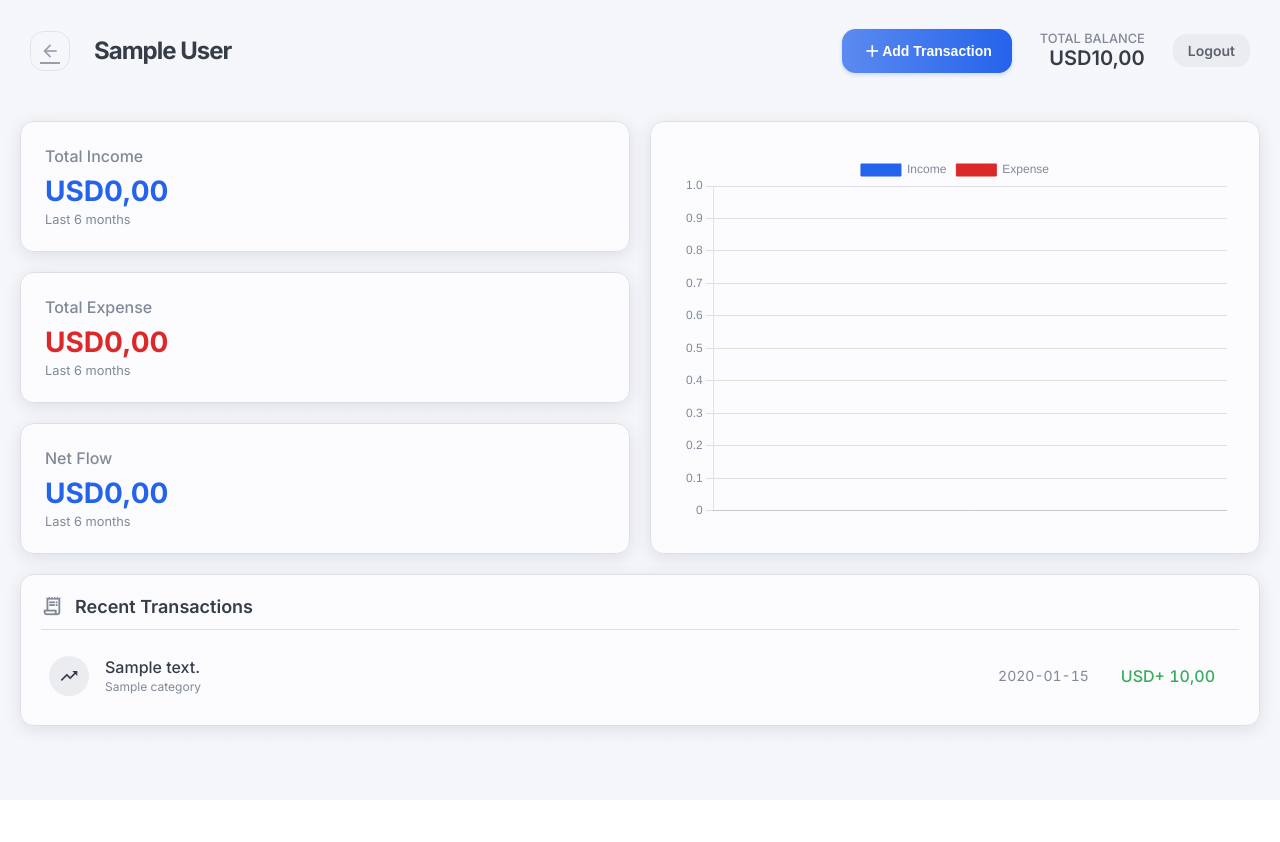
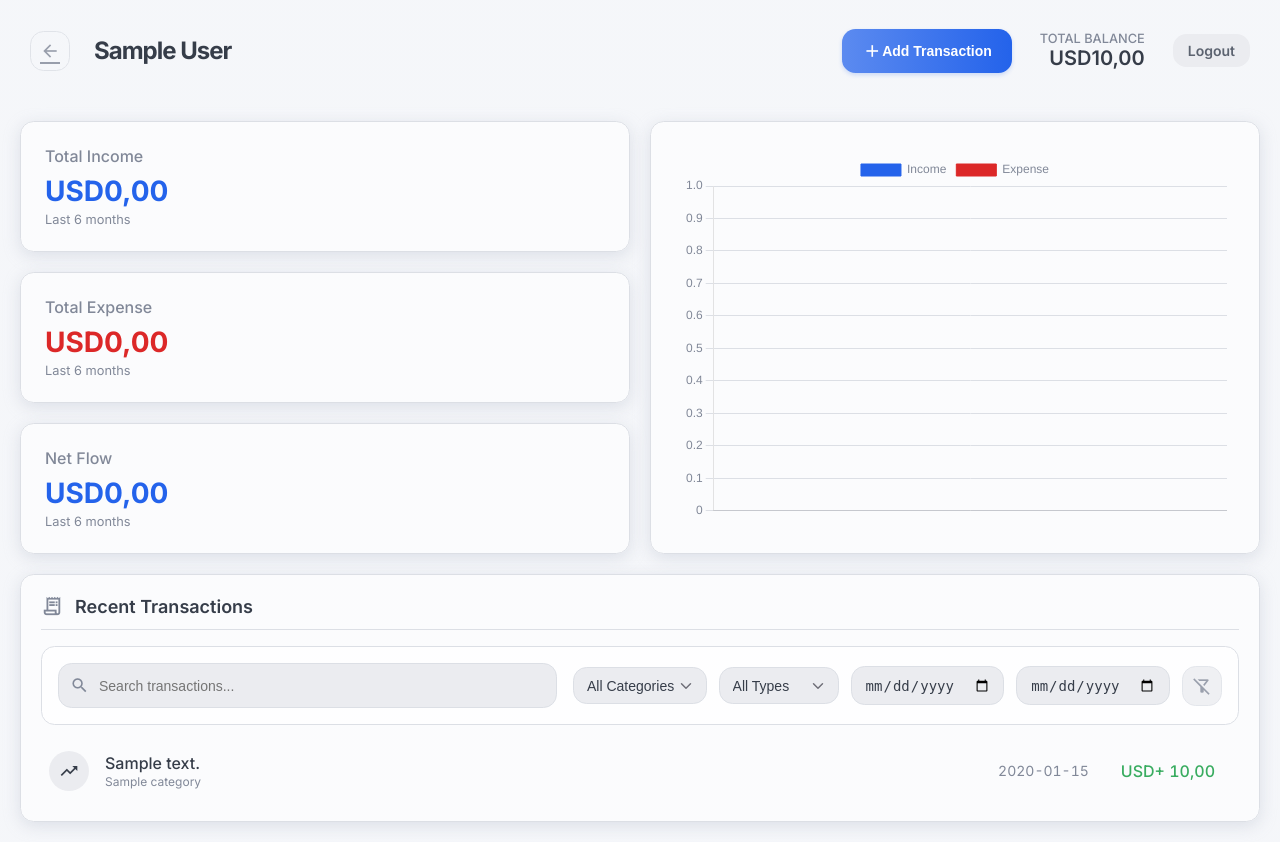
Before and after one commit to them3rcury/easy-finance, a Flask app: page /account/1 in a window 1280 px wide. Before the commit the page ends 741 px from the top, so only its background shows below. Run offline with Flask 3, Linux system fonts and the light colour scheme; a user stored in the database is signed in; tables that the repository leaves empty hold one stand-in row (values such as "Sample post").

Commit message:
Improved search and filtering and styling fixes

```diff
--- a/app.py
+++ b/app.py
@@ -3,7 +3,7 @@ from flask_sqlalchemy import SQLAlchemy
 from flask_login import LoginManager, UserMixin, login_user, logout_user, login_required, current_user
 from werkzeug.security import generate_password_hash, check_password_hash
 import os
-from sqlalchemy import func, extract
+from sqlalchemy import func, extract, or_
 from sqlalchemy.sql import case
 from datetime import datetime, timedelta, date
 from dateutil.relativedelta import relativedelta
@@ -230,11 +230,65 @@ def dashboard():
 def account_details(account_id):
     account = Account.query.filter_by(id=account_id, user_id=current_user.id).first_or_404()
 
-    transactions = db.session.query(Transaction, Category.name.label('category_name'))\
+    categories = Category.query.filter_by(user_id=current_user.id).order_by(Category.name).all()
+
+    query = db.session.query(Transaction, Category.name.label('category_name'))\
         .outerjoin(Category, Transaction.category_id == Category.id)\
-        .filter(Transaction.account_id == account.id)\
-        .order_by(Transaction.date.desc())\
-        .all()
+        .filter(Transaction.account_id == account.id)
+
+    # Filtering
+    search = request.args.get('search')
+    if search:
+        search_term = f"%{search}%"
+        query = query.filter(or_(
+            Transaction.description.ilike(search_term),
+            Category.name.ilike(search_term)
+        ))
+
+    category_id = request.args.get('category_id')
+    if category_id and category_id.isdigit():
+        query = query.filter(Transaction.category_id == int(category_id))
+
+    tx_type = request.args.get('type')
+    if tx_type == 'income':
+        query = query.filter(Transaction.amount > 0)
+    elif tx_type == 'expense':
+        query = query.filter(Transaction.amount < 0)
+
+    start_date = request.args.get('start_date')
+    if start_date:
+        try:
+            sd = datetime.strptime(start_date, '%Y-%m-%d')
+            query = query.filter(Transaction.date >= sd)
+        except ValueError:
+            pass
+
+    end_date = request.args.get('end_date')
+    if end_date:
+        try:
+            ed = datetime.strptime(end_date, '%Y-%m-%d') + timedelta(days=1) # Include the end date
+            query = query.filter(Transaction.date < ed)
+        except ValueError:
+            pass
+
+    min_amount = request.args.get('min_amount')
+    if min_amount:
+         try:
+             query = query.filter(func.abs(Transaction.amount) >= float(min_amount))
+         except ValueError:
+             pass
+
+    max_amount = request.args.get('max_amount')
+    if max_amount:
+         try:
+             query = query.filter(func.abs(Transaction.amount) <= float(max_amount))
+         except ValueError:
+             pass
+
+    transactions = query.order_by(Transaction.date.desc()).all()
+
+    if request.headers.get('X-Requested-With') == 'XMLHttpRequest':
+        return render_template('_transaction_list.html', transactions=transactions, current_user=current_user)
 
     today = datetime.utcnow()
     six_months_ago = today - timedelta(days=180)
@@ -275,7 +329,8 @@ def account_details(account_id):
         account=account,
         transactions=transactions,
         chart_data=chart_json,
-        summary_stats=summary_stats
+        summary_stats=summary_stats,
+        categories=categories
     )
 
 
--- a/static/css/base/_base.css
+++ b/static/css/base/_base.css
@@ -119,3 +119,27 @@ body {
         grid-template-columns: 1fr;
     }
 }
+
+::-webkit-scrollbar {
+    width: 6px;
+    height: 6px;
+}
+
+::-webkit-scrollbar-track {
+    background: transparent;
+}
+
+::-webkit-scrollbar-thumb {
+    background-color: var(--muted-foreground);
+    border-radius: 3px;
+}
+
+::-webkit-scrollbar-thumb:hover {
+    background-color: var(--foreground);
+}
+
+/* Firefox */
+* {
+    scrollbar-width: thin;
+    scrollbar-color: var(--muted-foreground) transparent;
+}
--- a/static/css/components/_details_page.css
+++ b/static/css/components/_details_page.css
@@ -115,3 +115,96 @@ html[data-theme='light'] .stat-card.positive {
             "transactions";
     }
 }
+
+.filter-bar {
+    margin-bottom: 1rem;
+    display: flex;
+    flex-wrap: wrap;
+    gap: 1rem;
+    padding: 1rem;
+    background-color: var(--card);
+    border-radius: var(--radius);
+    border: 1px solid var(--border);
+    align-items: center;
+    justify-content: space-between;
+}
+
+.search-group {
+    position: relative;
+    flex: 1;
+    min-width: 250px;
+}
+
+.search-group input {
+    width: 100%;
+    padding-left: 2.5rem;
+    background-color: var(--secondary);
+    border: 1px solid var(--border);
+    color: var(--foreground);
+}
+
+.search-group .search-icon {
+    position: absolute;
+    left: 0.75rem;
+    top: 50%;
+    transform: translateY(-50%);
+    color: var(--muted-foreground);
+    pointer-events: none;
+    font-size: 1.2rem;
+}
+
+.filter-group {
+    display: flex;
+    flex-wrap: wrap;
+    gap: 0.75rem;
+    align-items: center;
+}
+
+.filter-group select,
+.filter-group input[type="date"] {
+    width: auto;
+    min-width: 120px;
+    padding: 0.6rem 0.8rem;
+    background-color: var(--secondary);
+    border: 1px solid var(--border);
+    color: var(--foreground);
+    border-radius: var(--radius);
+}
+
+#clear-filters-btn {
+    padding: 0.6rem;
+    border-radius: var(--radius);
+    background-color: var(--secondary);
+    color: var(--muted-foreground);
+    border: 1px solid var(--border);
+    cursor: pointer;
+    transition: all 0.2s;
+    display: flex;
+    align-items: center;
+    justify-content: center;
+}
+
+#clear-filters-btn:hover {
+    background-color: var(--destructive);
+    color: var(--destructive-foreground);
+    border-color: var(--destructive);
+}
+
+@media (max-width: 768px) {
+    .filter-bar {
+        flex-direction: column;
+        align-items: stretch;
+    }
+
+    .filter-group {
+        flex-direction: column;
+        width: 100%;
+    }
+
+    .search-group,
+    .filter-group select,
+    .filter-group input[type="date"],
+    #clear-filters-btn {
+        width: 100%;
+    }
+}
--- a/static/css/components/_form.css
+++ b/static/css/components/_form.css
@@ -4,6 +4,7 @@ input[type="url"],
 input[type="search"],
 input[type="number"],
 input[type="date"],
+input[type="file"],
 select {
     width: 100%;
     padding: 0.85rem 1rem;
@@ -33,6 +34,7 @@ input[type="url"]:focus,
 input[type="search"]:focus,
 input[type="number"]:focus,
 input[type="date"]:focus,
+input[type="file"]:focus,
 select:focus {
     border-color: var(--ring);
     box-shadow: 0 0 0 3px hsla(221, 83%, 60%, 0.2);
@@ -136,3 +138,26 @@ select:focus {
     border: none;
     box-shadow: none;
 }
+
+/* File Input Styling */
+input[type="file"] {
+    padding: 0.5rem; /* Slightly less padding for file input container */
+}
+
+input[type="file"]::file-selector-button {
+    margin-right: 1rem;
+    border: none;
+    background: var(--primary);
+    padding: 0.5rem 1rem;
+    border-radius: calc(var(--radius) - 4px);
+    color: var(--primary-foreground);
+    cursor: pointer;
+    transition: background 0.2s ease-in-out;
+    font-weight: 500;
+    font-size: 0.85rem;
+    font-family: inherit;
+}
+
+input[type="file"]::file-selector-button:hover {
+    background: var(--ring);
+}
--- /dev/null
+++ b/templates/_transaction_list.html
@@ -0,0 +1,30 @@
+{% for t in transactions %}
+<li class="transaction-item">
+    <div class="transaction-icon">
+        <span class="material-icons-outlined">{% if t.Transaction.amount >= 0 %}trending_up{% else %}trending_down{% endif %}</span>
+    </div>
+    <div class="transaction-details">
+        <span class="transaction-description">{{ t.Transaction.description }}</span>
+        <span class="transaction-date">{{ t.category_name or 'Uncategorized' }}</span>
+    </div>
+    <span class="transaction-date-only">{{ t.Transaction.date.strftime('%Y-%m-%d') }}</span>
+    <div class="transaction-amount {% if t.Transaction.amount >= 0 %}positive{% else %}negative{% endif %}">
+        {{ current_user.currency }}{% if t.Transaction.amount >= 0 %}+ {% else %}- {% endif %}{{ (t.Transaction.amount|abs)|format_number }}
+    </div>
+    <div class="transaction-actions">
+        <button class="icon-btn edit-transaction-btn" title="Edit Transaction"
+                data-transaction-id="{{ t.Transaction.id }}"
+                data-transaction-description="{{ t.Transaction.description | urlencode }}"
+                data-transaction-amount="{{ t.Transaction.amount }}"
+                data-transaction-category-id="{{ t.Transaction.category_id }}">
+            <span class="material-icons-outlined">edit</span>
+        </button>
+        <button class="icon-btn delete-btn delete-transaction-btn" title="Delete Transaction"
+                data-transaction-id="{{ t.Transaction.id }}">
+            <span class="material-icons-outlined">delete</span>
+        </button>
+    </div>
+</li>
+{% else %}
+<li class="empty-list-message" style="display: block;">No transactions found.</li>
+{% endfor %}
--- a/templates/account_details.html
+++ b/templates/account_details.html
@@ -65,43 +65,100 @@
              <canvas id="transactionChart"></canvas>
         </div>
 
-        <div class="transactions-container account">
+    <div class="transactions-container account">
             <div class="account-header">
                 <h3><span class="material-icons-outlined">receipt_long</span><span>Recent Transactions</span></h3>
             </div>
-            <ul class="transactions-list transactions-list-detailed">
-                {% for t in transactions %}
-                <li class="transaction-item">
-                    <div class="transaction-icon">
-                        <span class="material-icons-outlined">{% if t.Transaction.amount >= 0 %}trending_up{% else %}trending_down{% endif %}</span>
-                    </div>
-                    <div class="transaction-details">
-                        <span class="transaction-description">{{ t.Transaction.description }}</span>
-                        <span class="transaction-date">{{ t.category_name or 'Uncategorized' }}</span>
-                    </div>
-                    <span class="transaction-date-only">{{ t.Transaction.date.strftime('%Y-%m-%d') }}</span>
-                    <div class="transaction-amount {% if t.Transaction.amount >= 0 %}positive{% else %}negative{% endif %}">
-                        {{ current_user.currency }}{% if t.Transaction.amount >= 0 %}+ {% else %}- {% endif %}{{ (t.Transaction.amount|abs)|format_number }}
-                    </div>
-                    <div class="transaction-actions">
-                        <button class="icon-btn edit-transaction-btn" title="Edit Transaction"
-                                data-transaction-id="{{ t.Transaction.id }}"
-                                data-transaction-description="{{ t.Transaction.description | urlencode }}"
-                                data-transaction-amount="{{ t.Transaction.amount }}"
-                                data-transaction-category-id="{{ t.Transaction.category_id }}">
-                            <span class="material-icons-outlined">edit</span>
-                        </button>
-                        <button class="icon-btn delete-btn delete-transaction-btn" title="Delete Transaction"
-                                data-transaction-id="{{ t.Transaction.id }}">
-                            <span class="material-icons-outlined">delete</span>
-                        </button>
-                    </div>
-                </li>
-                {% else %}
-                <li class="empty-list-message" style="display: block;">No transactions found for this account.</li>
-                {% endfor %}
+
+            <div class="filter-bar">
+                <div class="search-group">
+                    <span class="material-icons-outlined search-icon">search</span>
+                    <input type="text" id="filter-search" placeholder="Search transactions..." value="{{ request.args.get('search', '') }}">
+                </div>
+
+                <div class="filter-group">
+                    <select id="filter-category">
+                        <option value="">All Categories</option>
+                        {% for cat in categories %}
+                        <option value="{{ cat.id }}" {% if request.args.get('category_id')|int == cat.id %}selected{% endif %}>{{ cat.name }}</option>
+                        {% endfor %}
+                    </select>
+
+                    <select id="filter-type">
+                        <option value="">All Types</option>
+                        <option value="income" {% if request.args.get('type') == 'income' %}selected{% endif %}>Income</option>
+                        <option value="expense" {% if request.args.get('type') == 'expense' %}selected{% endif %}>Expense</option>
+                    </select>
+
+                    <input type="date" id="filter-start-date" placeholder="From" value="{{ request.args.get('start_date', '') }}">
+                    <input type="date" id="filter-end-date" placeholder="To" value="{{ request.args.get('end_date', '') }}">
+
+                    <button id="clear-filters-btn" class="icon-btn" title="Clear Filters">
+                        <span class="material-icons-outlined">filter_alt_off</span>
+                    </button>
+                </div>
+            </div>
+
+            <ul class="transactions-list transactions-list-detailed" id="transactions-list-ul">
+                {% include '_transaction_list.html' %}
             </ul>
         </div>
+
+    <script>
+        document.addEventListener('DOMContentLoaded', function() {
+            const filterInputs = {
+                search: document.getElementById('filter-search'),
+                category_id: document.getElementById('filter-category'),
+                type: document.getElementById('filter-type'),
+                start_date: document.getElementById('filter-start-date'),
+                end_date: document.getElementById('filter-end-date')
+            };
+            const clearBtn = document.getElementById('clear-filters-btn');
+            const listContainer = document.getElementById('transactions-list-ul');
+
+            function fetchTransactions() {
+                const params = new URLSearchParams();
+                for (const [key, input] of Object.entries(filterInputs)) {
+                    if (input.value) {
+                        params.append(key, input.value);
+                    }
+                }
+
+                const url = `${window.location.pathname}?${params.toString()}`;
+
+                // Update URL without reloading
+                window.history.pushState({}, '', url);
+
+                fetch(url, {
+                    headers: { 'X-Requested-With': 'XMLHttpRequest' }
+                })
+                .then(response => response.text())
+                .then(html => {
+                    listContainer.innerHTML = html;
+                    // Re-bind event listeners for edit/delete buttons if necessary
+                    // (Assuming main.js handles delegation or we need to re-init)
+                })
+                .catch(err => console.error('Error fetching transactions:', err));
+            }
+
+            // Debounce function for text search
+            let timeout = null;
+            filterInputs.search.addEventListener('input', () => {
+                clearTimeout(timeout);
+                timeout = setTimeout(fetchTransactions, 300);
+            });
+
+            // Immediate fetch for other filters
+            [filterInputs.category_id, filterInputs.type, filterInputs.start_date, filterInputs.end_date].forEach(input => {
+                input.addEventListener('change', fetchTransactions);
+            });
+
+            clearBtn.addEventListener('click', () => {
+                Object.values(filterInputs).forEach(input => input.value = '');
+                fetchTransactions();
+            });
+        });
+    </script>
     </main>
 
     {% include '_modals.html' %}
```
Also changed, not shown: readme.md.
